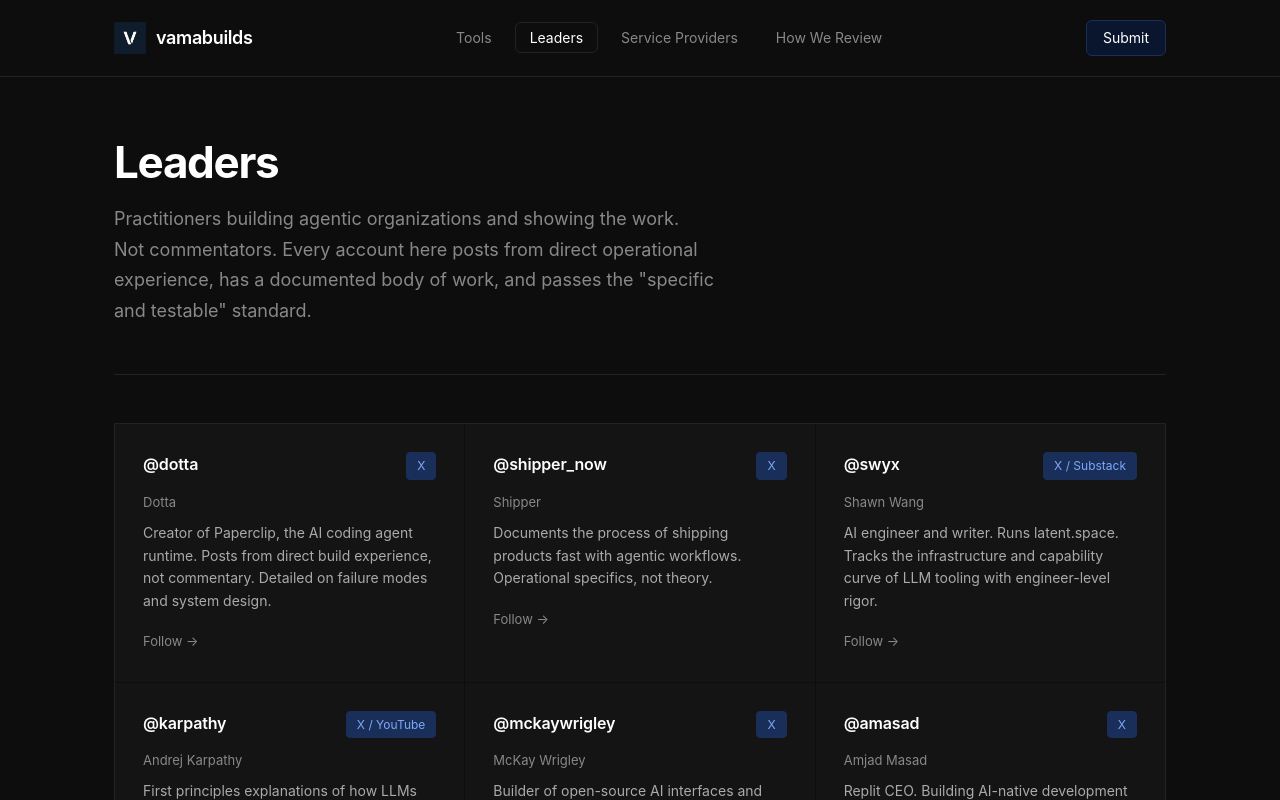
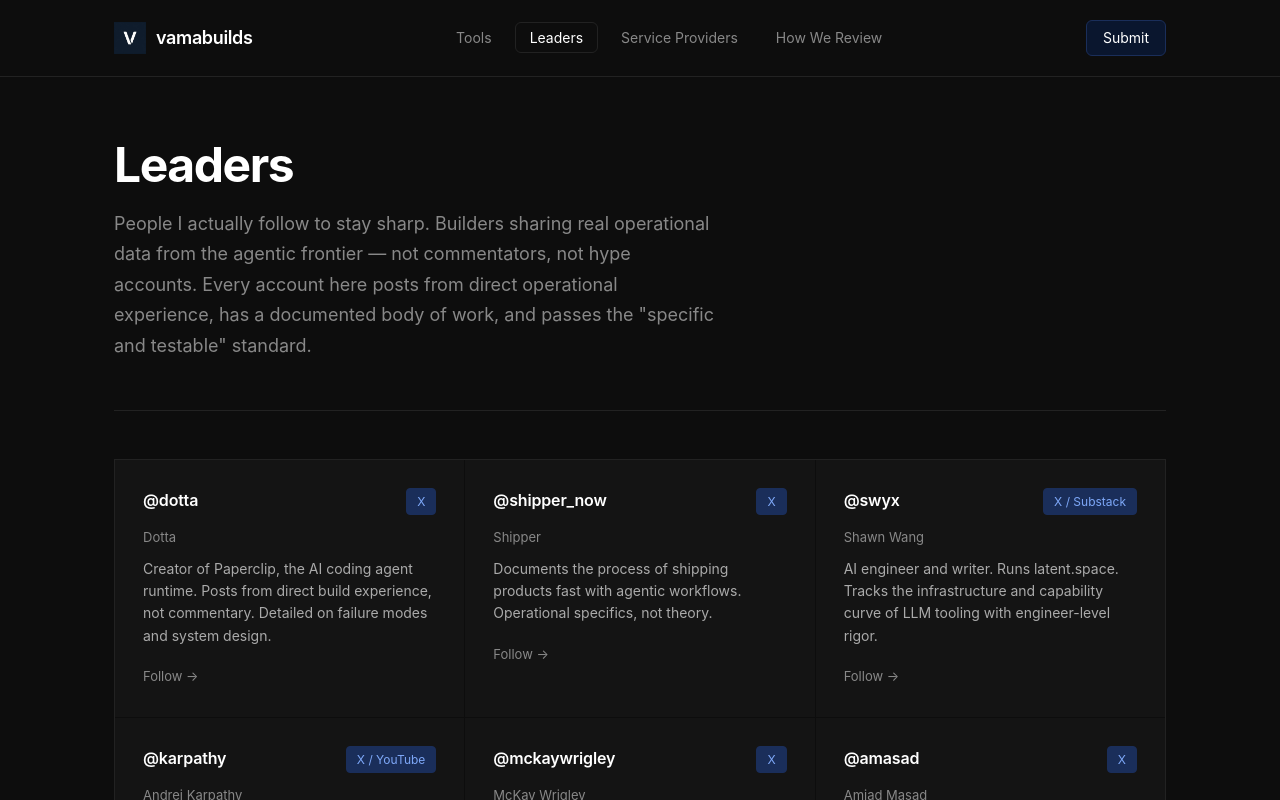
Before and after one commit to Vamabot/vamabuilds-site, a Next.js app: page /leaders in a window 1280 px wide. Shown: the top 800 px of the page. Built offline with nearby package versions, Linux system fonts and the light colour scheme.

Commit message:
Leaders: align page header to match Tools page-hero style

```diff
--- a/app/leaders/page.tsx
+++ b/app/leaders/page.tsx
@@ -17,12 +17,10 @@
 export default function LeadersPage() {
   return (
     <div className="container" style={{ paddingTop: '60px', paddingBottom: '80px' }}>
-      <div style={{ padding: '0 0 48px', borderBottom: '1px solid var(--border)', marginBottom: '48px' }}>
-        <h1 style={{ fontSize: 'clamp(28px, 5vw, 44px)', fontWeight: '700', letterSpacing: '-0.03em', lineHeight: '1.15', marginBottom: '16px' }}>
-          Leaders
-        </h1>
-        <p style={{ fontSize: '18px', color: 'var(--text-muted)', maxWidth: '600px', lineHeight: '1.7' }}>
-          Practitioners building agentic organizations and showing the work. Not commentators.
+      <div className="page-hero" style={{ padding: '0 0 48px', borderBottom: '1px solid var(--border)', marginBottom: '48px' }}>
+        <h1>Leaders</h1>
+        <p style={{ marginTop: '16px' }}>
+          People I actually follow to stay sharp. Builders sharing real operational data from the agentic frontier — not commentators, not hype accounts.
           Every account here posts from direct operational experience, has a documented body of
           work, and passes the &quot;specific and testable&quot; standard.
         </p>
```
